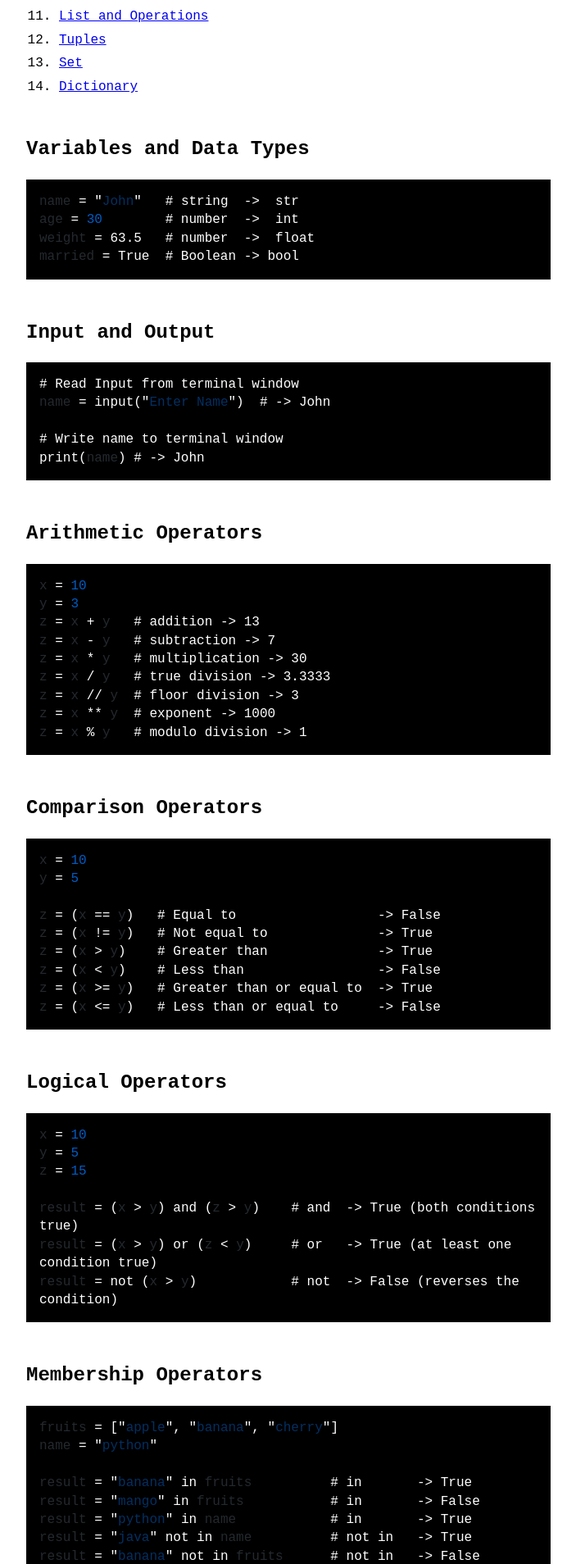
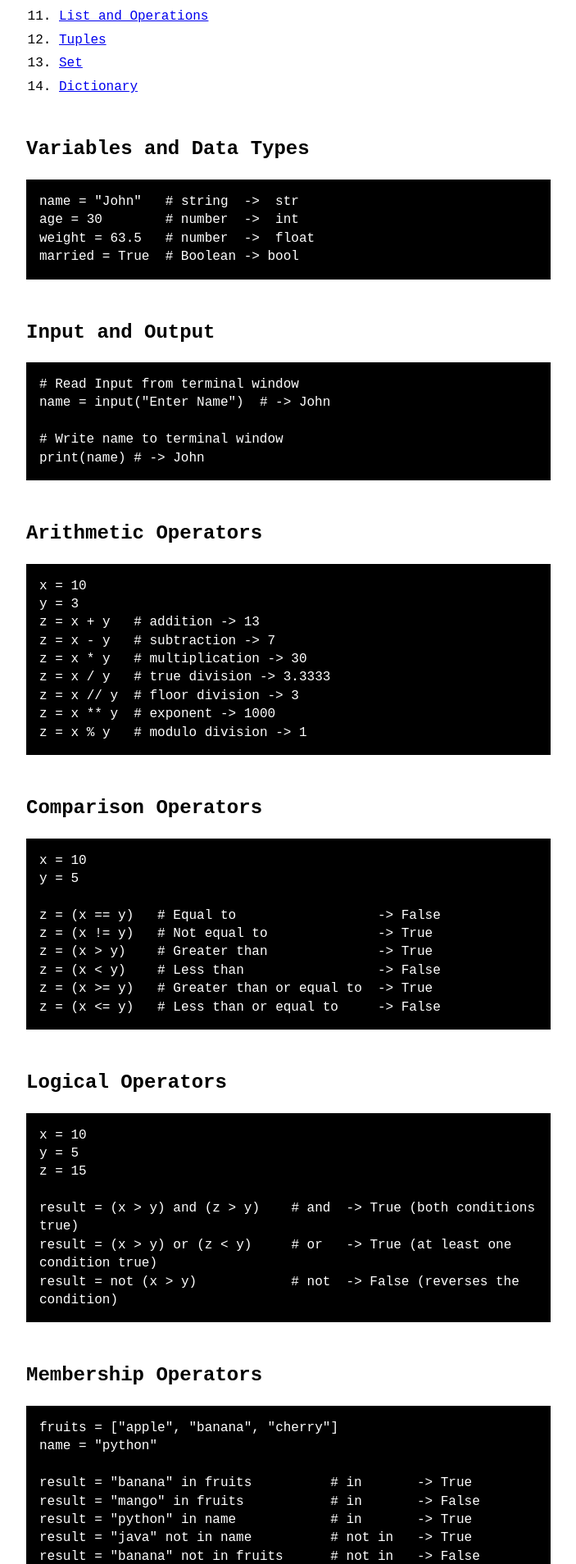
Before and after one commit to VallarasuS/Vallarasu.in, a Jekyll site: the page built from docs/_posts/2026-01-09-python-cheat-sheet.md, in a window 1280 px wide. Shown: the part 549-2457 px from the top of the page at 82% size, without its empty margins (288-991 px from the left). Built offline with Jekyll 4.4.1, drawn with Linux system fonts in a browser that asks for light colours.

Commit message:
Update no-style-please.scss

```diff
--- a/docs/_sass/no-style-please.scss
+++ b/docs/_sass/no-style-please.scss
@@ -132,38 +132,3 @@ img {
   display: block;
   margin: 0 auto;
 }
-
-// python highlight
-.highlight pre,
-.highlight code {
-  font-family: monospace;
-  white-space: pre;
-  overflow-x: auto;
-}
-
-/* Basic token colors - works well for Python */
-.highlight .k {
-  color: #d73a49;
-}
-
-/* keywords */
-.highlight .s {
-  color: #032f62;
-}
-
-/* strings */
-.highlight .mi {
-  color: #005cc5;
-}
-
-/* numbers */
-.highlight .c {
-  color: #6a737d;
-}
-
-/* comments */
-.highlight .n {
-  color: #24292e;
-}
-
-/* names */
```
